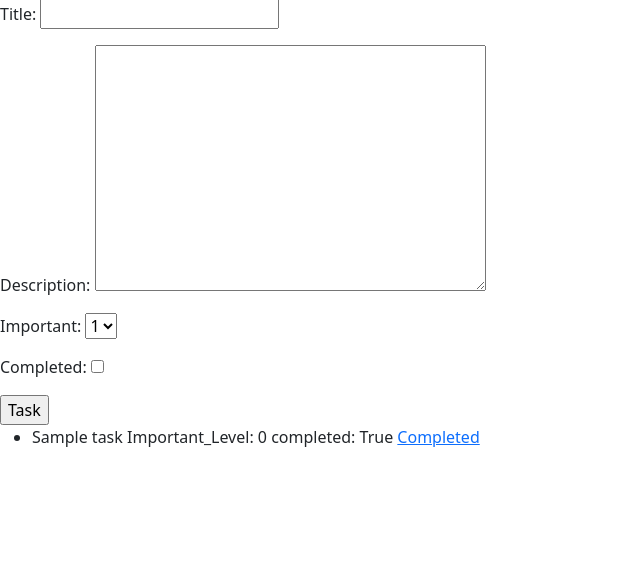
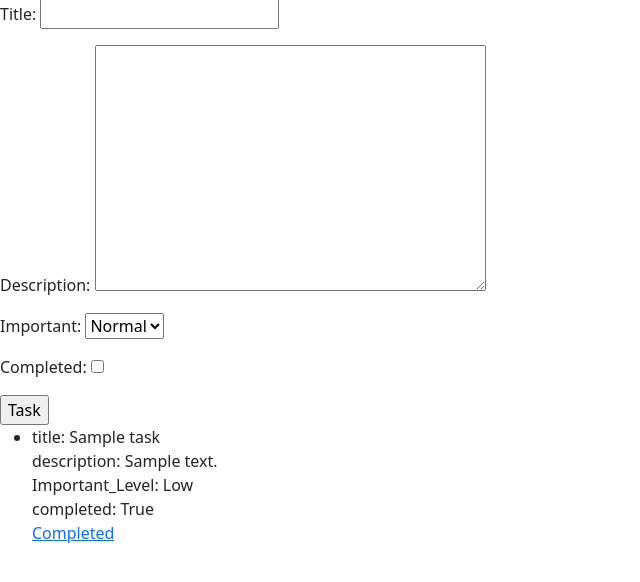
Before and after one commit to 98Taek/TodoProject, a Django app: page /task_list/1/ in a window 1280 px wide. Shown: the part 57-639 px from the top of the page, without its empty margins (0-640 px from the left). Run offline with Django 4.2, Linux system fonts and the light colour scheme; tables that the repository leaves empty hold one stand-in row (values such as "Sample post").

Commit message:
Task model important 필드 변경

```diff
--- a/task/models.py
+++ b/task/models.py
@@ -13,13 +13,17 @@ class TodoBase(models.Model):
 
 
 class Task(models.Model):
-    level = ((0, '1'), (1, '2'), (2, '3'), (3, '4'), (4, '5'))
+    class ChoiceLevel(models.TextChoices):
+        LOW = 'Low'
+        NORMAL = 'Normal'
+        HIGH = 'High'
+
     title = models.CharField(max_length=100)
     description = models.TextField()
     todolist = models.ForeignKey(TodoBase, on_delete=models.CASCADE, related_name='tasks')
     created = models.DateTimeField(auto_now_add=True)
     updated = models.DateTimeField(auto_now=True)
-    important = models.IntegerField(choices=level, default=0)
+    important = models.CharField(max_length=6, choices=ChoiceLevel.choices, default=ChoiceLevel.NORMAL)
     completed = models.BooleanField(default=False)
 
     class Meta:
--- a/task/templates/task/task_list.html
+++ b/task/templates/task/task_list.html
@@ -9,12 +9,13 @@
     <ul>
         {% for task in tasks %}
             <li>
-                <div>
-                    {{ task.title }}
-                    Important_Level: {{ task.important }}
-                    completed: {{ task.completed }}
+                <p>
+                    title: {{ task.title }} <br>
+                    description: {{ task.description }} <br>
+                    Important_Level: {{ task.important }} <br>
+                    completed: {{ task.completed }} <br>
                     <a href="{% url 'task:task_delete' todo.id task.id %}">Completed</a>
-                </div>
+                </p>
             </li>
         {% endfor %}
     </ul>
--- a/task/views.py
+++ b/task/views.py
@@ -10,6 +10,7 @@ def todo_list(request):
         form = TodoForm(request.POST)
         if form.is_valid():
             form.save()
+            return redirect('task:home')
     else:
         form = TodoForm()
     return render(request, 'task/list.html', {'todos': todos, 'form': form})
@@ -24,6 +25,7 @@ def task_list(request, todo_id):
             form = form.save(commit=False)
             form.todolist = todo
             form.save()
+            return redirect('task:task_list', todo_id)
     else:
         form = TaskForm()
     return render(request, 'task/task_list.html', {'todo': todo, 'tasks': tasks, 'form': form})
```
Also changed, not shown: task/migrations/0003_alter_task_important.py (added).
